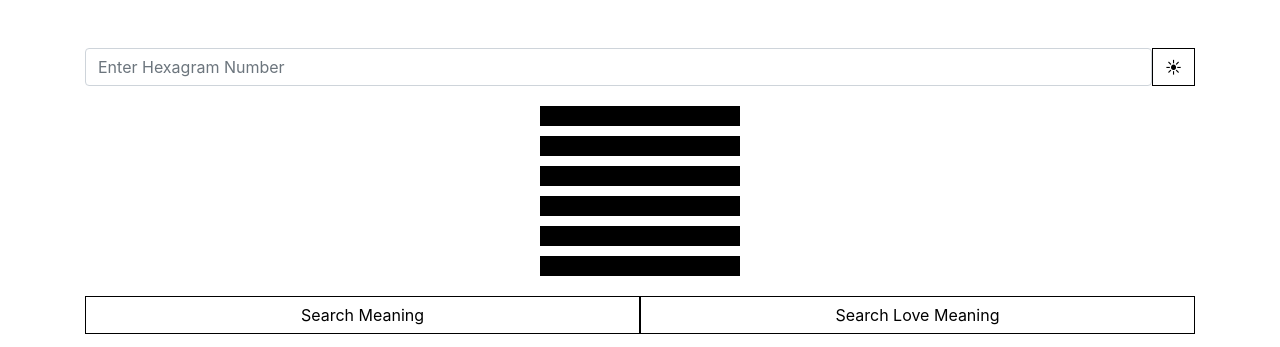
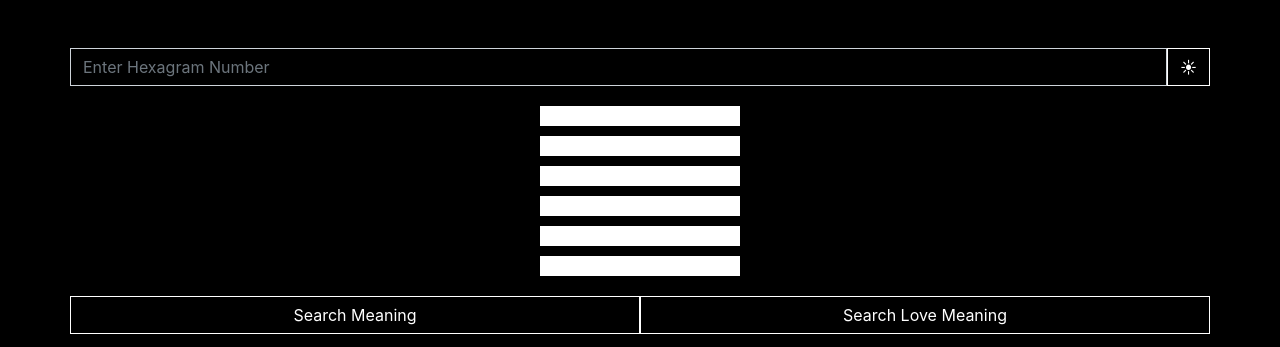
Before and after one commit to Chinkhusel/iching, a plain HTML site: page index.html in a window 1280 px wide. Shown: the top 347 px of the page. Drawn offline with nearby package versions, Linux system fonts and the light colour scheme.

Commit message:
Update index.html

```diff
--- a/index.html
+++ b/index.html
@@ -38,7 +38,14 @@
         .container {
             text-align: center;
         }
-
+        .form{
+            outline-color: black !important;
+            border-radius: 0px;
+            background-color: transparent;
+        }
+        .hexastroke {
+            outline-color: black ;
+        }
         .hexagram {
             width: 200px;
             margin: 20px auto;
@@ -66,6 +73,8 @@
             );
         }
 
+
+
         .btn-custom {
             background-color: var(--button-bg);
             color: var(--button-text);
@@ -74,17 +83,16 @@
         }
     </style>
 </head>
-<body onload="initializeApp()">
+<body onload="initializeApp()" class="dark-mode"> <!-- Set default mode to dark mode -->
     <br>
     <br>
     <div class="container">
-    <div class="container">
         <div class="row">
-        <input type="number" id="hexagramNumberInput" class="form-control col-md " placeholder="Enter Hexagram Number" oninput="displayEnteredHexagram()"> <br>  <button class="btn btn-custom col-nd" onclick="toggleDarkMode()">☀︎</button>
+            <input type="number" id="hexagramNumberInput" class="form form-control col-md " placeholder="Enter Hexagram Number" oninput="displayEnteredHexagram()"> <br>  <button class="btn btn-custom col-nd" onclick="toggleDarkMode()">☀︎</button>
         </div>
 
     </div>
-
+    <div class="hexastroke">
         <div class="hexagram">
             <div class="line yang" onclick="toggleLine(1)"></div>
             <div class="line yang" onclick="toggleLine(2)"></div>
@@ -93,6 +101,7 @@
             <div class="line yang" onclick="toggleLine(5)"></div>
             <div class="line yang" onclick="toggleLine(6)"></div>
         </div>
+    </div>
 
     <!-- Add buttons for Google search -->
     <div class="container">
@@ -100,13 +109,9 @@
             <button id="searchMeaningBtn" class="btn btn-custom w-100 col-md" onclick="handleSearchClick('searchMeaningBtn')">Search Meaning</button>
             <button id="searchLoveMeaningBtn" class="btn btn-custom w-100  col-md" onclick="handleSearchClick('searchLoveMeaningBtn')">Search Love Meaning</button>
         </div>
-
     </div>
 
     <div id="hexagramInfo" class="container" style="margin-top: 20px"></div>
-
-    </div>
-
 
     <script>
         async function fetchHexagrams() {
@@ -116,11 +121,22 @@
         }
 
         let timeoutId;
+        let lastClickedLine;
 
         async function toggleLine(lineNumber) {
             const line = document.querySelectorAll('.line')[lineNumber - 1];
             line.classList.toggle('yang');
             line.classList.toggle('yin');
+
+            // Remove outline from previously clicked line
+            if (lastClickedLine) {
+                lastClickedLine.style.outline = 'none';
+            }
+
+            // Add red outer stroke to the currently clicked line
+            line.style.outline = '2px solid red';
+            lastClickedLine = line;
+
             clearTimeout(timeoutId);
             timeoutId = setTimeout(calculateChangedHexagram, 300); // Wait for 300ms before calculating the changed hexagram
         }
@@ -210,12 +226,9 @@ function handleSearchClick(buttonId) {
         function toggleDarkMode() {
             document.body.classList.toggle('dark-mode');
         }
-
-
     </script>
     <script src="https://code.jquery.com/jquery-3.5.1.slim.min.js"></script>
     <script src="https://cdn.jsdelivr.net/npm/@popperjs/core@2.5.4/dist/umd/popper.min.js"></script>
     <script src="https://stackpath.bootstrapcdn.com/bootstrap/4.5.2/js/bootstrap.min.js"></script>
-    <script src="script.js"></script>
 </body>
 </html>
```
Lines whose indentation alone changed are shown as unchanged.
